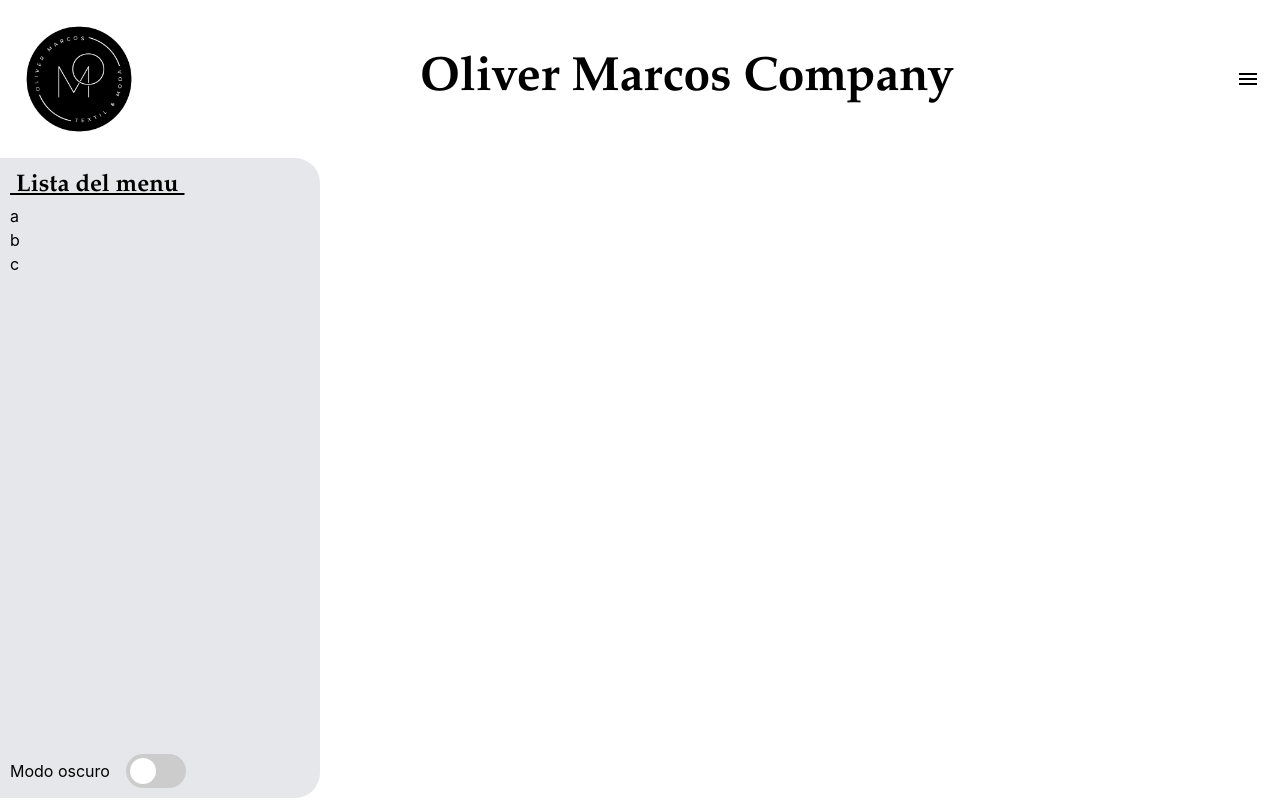
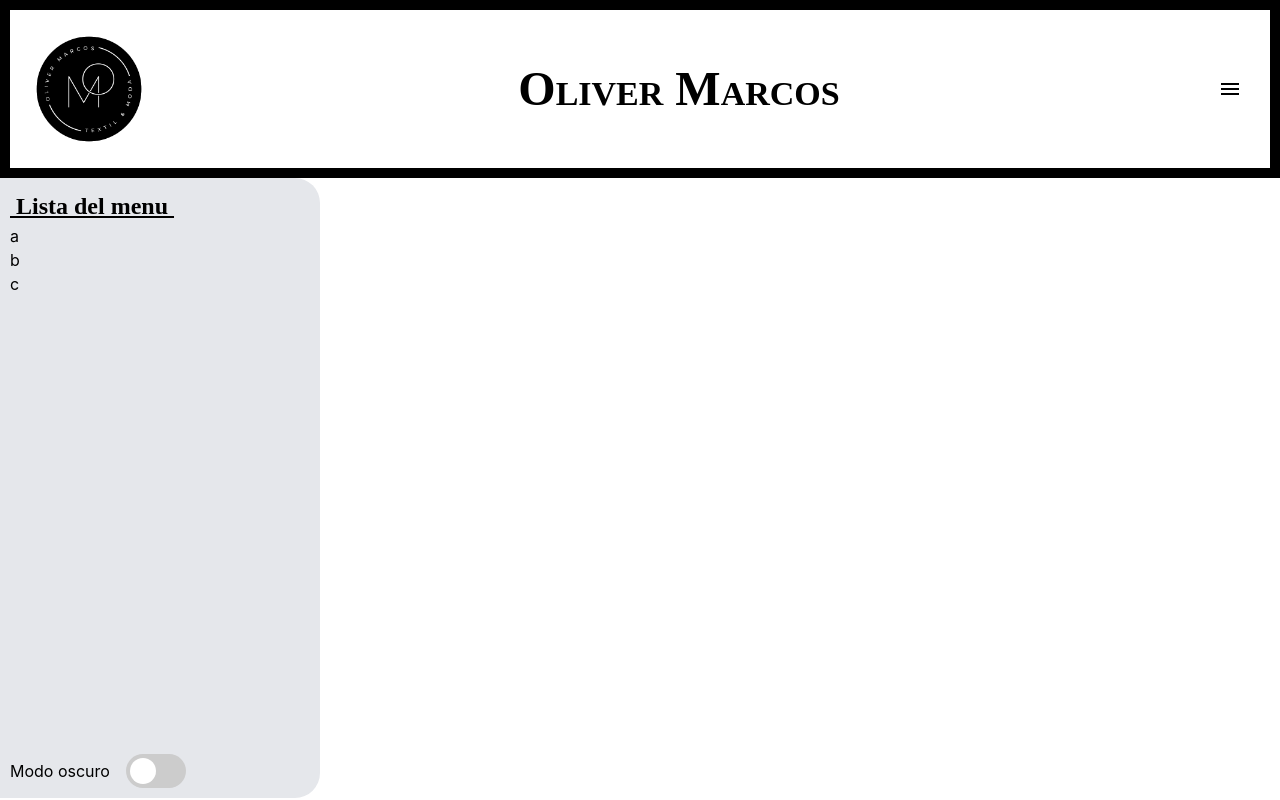
Before and after one commit to JoseOliver/Oliver-Marcos-WebPage, a React (Create React App) app: page / in a window 1280 px wide. Both pictures are taken after a click on the button 1248 px from the left and 79 px from the top of the page. Built offline with nearby package versions, Linux system fonts and the light colour scheme.

Commit message:
updated menu to hide wherever you press outside the menu

```diff
--- a/src/App-TailWind.css
+++ b/src/App-TailWind.css
@@ -549,20 +549,8 @@
   position: absolute;
 }
 
-.float-end {
-  float: inline-end;
-}
-
 .m-1 {
   margin: 0.25rem;
-}
-
-.m-2 {
-  margin: 0.5rem;
-}
-
-.m-5 {
-  margin: 1.25rem;
 }
 
 .block {
@@ -577,20 +565,12 @@
   display: none;
 }
 
-.h-screen {
-  height: 100vh;
+.h-20 {
+  height: 5rem;
 }
 
-.h-full {
-  height: 100%;
-}
-
-.h-40 {
-  height: 10rem;
-}
-
-.h-max {
-  height: max-content;
+.w-20 {
+  width: 5rem;
 }
 
 .w-80 {
@@ -605,6 +585,10 @@
   align-items: center;
 }
 
+.justify-center {
+  justify-content: center;
+}
+
 .justify-between {
   justify-content: space-between;
 }
@@ -617,35 +601,9 @@
   border-width: 1px;
 }
 
-.bg-gray-50 {
-  --tw-bg-opacity: 1;
-  background-color: rgb(249 250 251 / var(--tw-bg-opacity));
-}
-
-.bg-gray-300 {
-  --tw-bg-opacity: 1;
-  background-color: rgb(209 213 219 / var(--tw-bg-opacity));
-}
-
 .bg-gray-200 {
   --tw-bg-opacity: 1;
   background-color: rgb(229 231 235 / var(--tw-bg-opacity));
-}
-
-.p-5 {
-  padding: 1.25rem;
-}
-
-.p-2 {
-  padding: 0.5rem;
-}
-
-.p-1 {
-  padding: 0.25rem;
-}
-
-.pt-2 {
-  padding-top: 0.5rem;
 }
 
 .pt-20 {
--- a/src/App.jsx
+++ b/src/App.jsx
@@ -10,6 +10,21 @@
   const [darkMode, setDarkMode] = useState(false);
   const [menuVisible, setMenuVisible] = useState(false);
 
+  // useEffect(() => {
+  window.addEventListener("click", (event) => {
+    if (
+      event.target.id !== "menuOpener" &&
+      event.target.id !== "menuOpenerButton" &&
+      event.target.id !== "menu" &&
+      event.target.className !== "menuItem" &&
+      typeof event.target.parentNode.className == "string" &&
+      event.target.parentNode.className.split(" ")[0] !== "menuItem" // esto comprueba si la primera clase del padre es menuItem
+    ) {
+      setMenuVisible(false);
+    }
+  });
+  // }, []);
+
   return (
     <div // body
       className={
@@ -17,28 +32,30 @@
         " dark:text-indigo-400 dark:bg-black big block"
       }
     >
-      <header className="flex justify-between items-center">
+      <header className="border flex justify-between items-center">
         <img
           src="./assets/brand_logo.png"
           width="150"
           alt=""
           className="rounded m-1"
         />
-        <h1>Oliver Marcos Company</h1>
+        <h1>Oliver Marcos</h1>
         <button
-          className="rounded"
+          id="menuOpenerButton"
+          className="rounded w-20 h-20 flex justify-center items-center"
           onClick={() => setMenuVisible(toggle(menuVisible))}
         >
-          <MenuIcon className="m-5" />
+          <MenuIcon id="menuOpener" />
         </button>
       </header>
       <menu
+        id="menu"
         className={
           renderMenuVisible(menuVisible) +
-          "absolute menu w-80 dark:bg-white bg-gray-200 flex justify-between flex-col"
+          "menu absolute w-80 dark:bg-white bg-gray-200 flex justify-between flex-col"
         }
       >
-        <div>
+        <div className="menuItem">
           <h2>&nbsp;Lista del menu&nbsp;</h2>
           <p>a</p>
           <p>b</p>
--- a/src/index.css
+++ b/src/index.css
@@ -18,18 +18,24 @@
 
 h1 {
   font-size: 3em !important;
-  font-family: "garamond", serif;
+  font-family: "Brush Script MT";
+  font-variant: small-caps;
   font-weight: bold !important;
 }
 h2 {
   font-size: 1.5em !important;
-  font-family: "garamond", serif;
+  font-family: "Brush Script MT";
   text-decoration: underline;
   font-weight: bold !important;
 }
 
 .border {
-  border: 2px solid black;
+  border: solid black;
+  border-width: 10px !important;
+}
+.dark .border {
+  border: solid white;
+  border-width: 10px !important;
 }
 
 .invisible {
@@ -37,7 +43,7 @@
 }
 
 .menu {
-  height: calc(100% - 160px);
+  height: calc(100% - 180px);
   border-radius: 0 25px 25px 0;
   padding: 10px;
 }
--- a/src/ui/ToggleSwitch/ToggleSwitch.jsx
+++ b/src/ui/ToggleSwitch/ToggleSwitch.jsx
@@ -8,7 +8,7 @@
   let setValue = props.setValue || false;
   return (
     <>
-      <div className={"flex items-center " + additionalClasses}>
+      <div className={"menuItem flex items-center " + additionalClasses}>
         <span>{label}&emsp;</span>
         <label className="text-indigo-700 switch">
           <input
```
